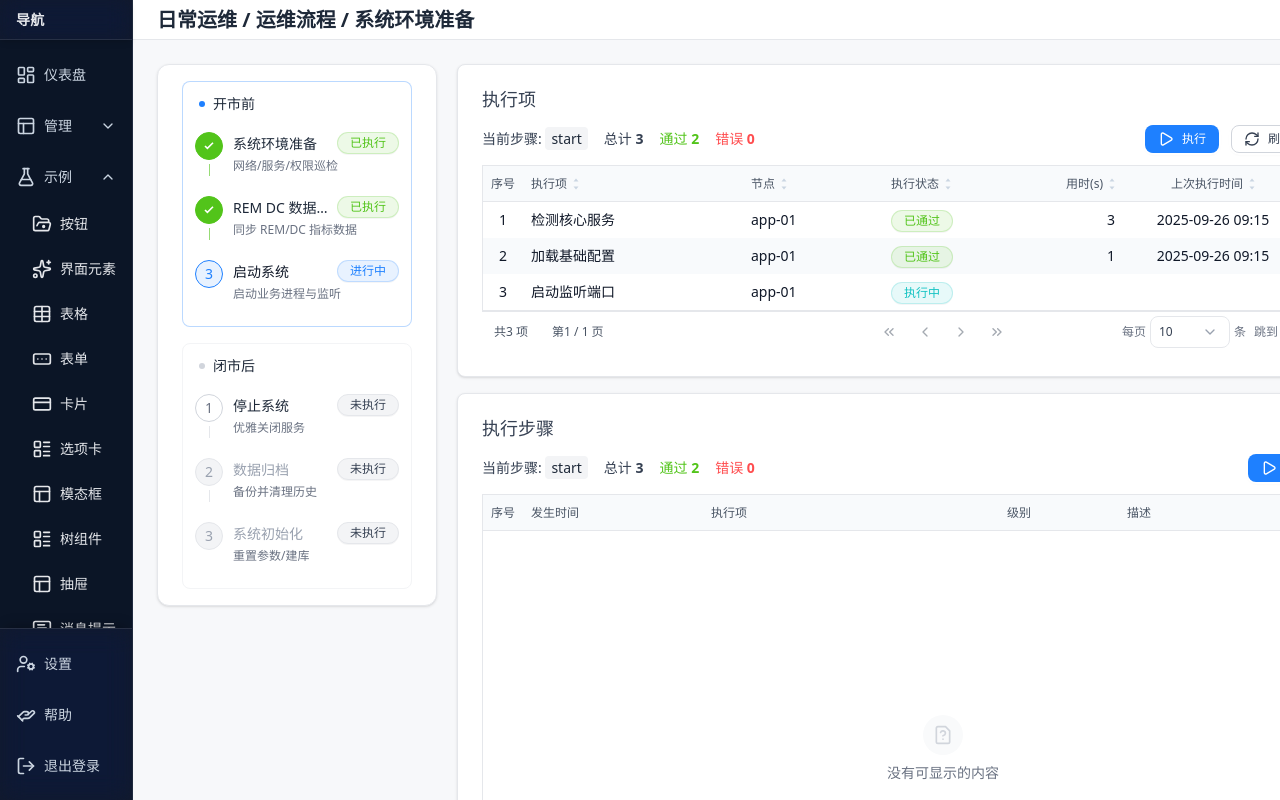
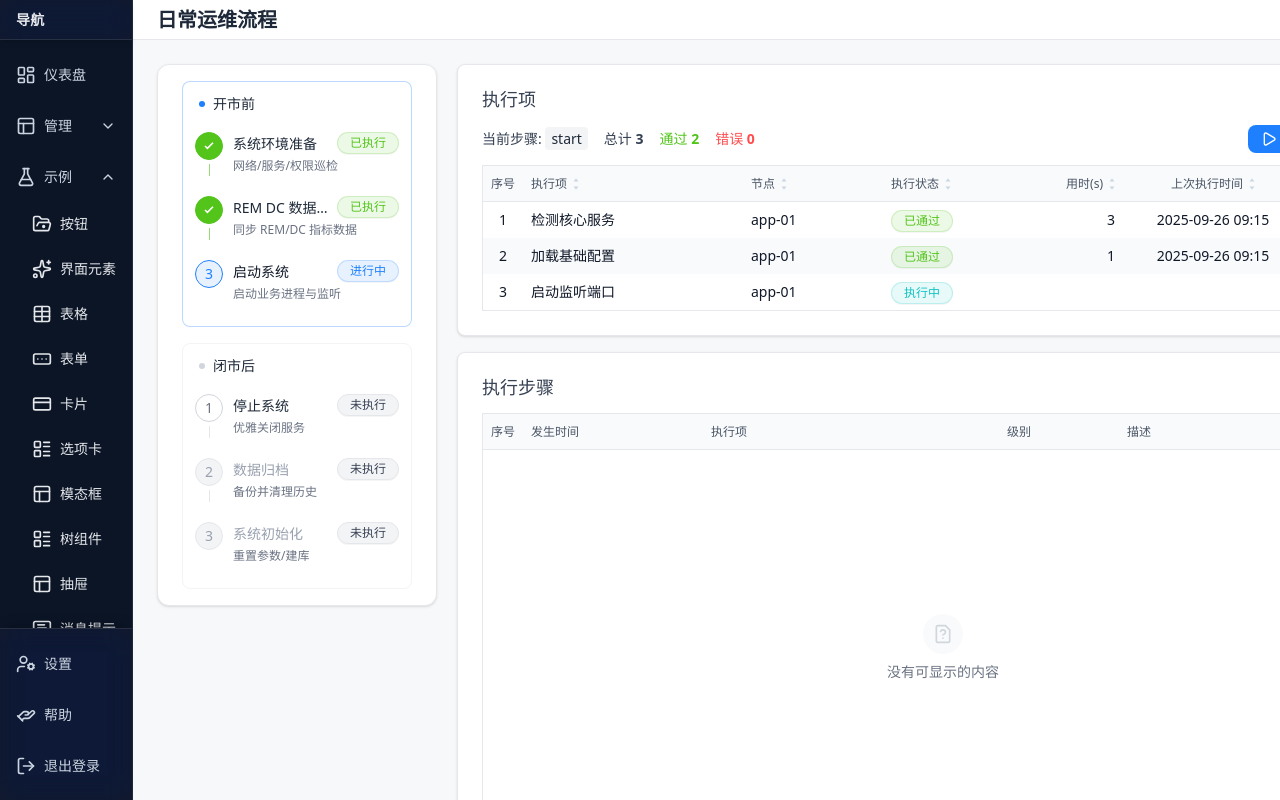
Before and after one commit to zhoumingxuan/sass-ui, a Next.js app: page /demo/runbook in a window 1280 px wide. Shown: the top 800 px of the page. Built offline with nearby package versions, Linux system fonts and the light colour scheme.

Commit message:
示例页面修改

```diff
--- a/src/app/demo/runbook/page.tsx
+++ b/src/app/demo/runbook/page.tsx
@@ -7,8 +7,8 @@ import StepsPanel, { StepGroup } from '@/components/StepsPanel';
 import GridTable, { GridColumn } from '@/components/GridTable';
 import Pill from '@/components/Pill';
 import { menuItems, footerItems } from '@/components/menuItems';
-import { Play, RefreshCw, FileQuestion } from 'lucide-react';
-import { useEffect, useMemo, useState } from 'react';
+import { Play, RefreshCw } from 'lucide-react';
+import { useMemo, useState } from 'react';
 
 type Task = {
   id: number;
@@ -57,10 +57,7 @@ export default function RunbookDemo() {
   ];
   // 默认从“开市前/启动系统”开始，可按需手动切换
   const [active, setActive] = useState<string>('start');
-  const [page, setPage] = useState(1);
-  const [pageSize, setPageSize] = useState(10);
-  const [serverMode, setServerMode] = useState(false);
-  const [loading, setLoading] = useState(false);
+
 
   const tasks: Task[] = [
     { id: 1, item: '检测核心服务', node: 'app-01', status: 'success', duration: 3, lastRun: '2025-09-26 09:15', stepKey: 'start' },
@@ -90,38 +87,12 @@ export default function RunbookDemo() {
     return columns.map((c) => (allowed.has(c.key as keyof Task) ? { ...c, sortable: true } : c));
   }, []);
 
-  const sortableFields: Array<keyof Task> = ['item', 'node', 'status', 'duration', 'lastRun'];
-  const handleSortChange = async (sorts: Array<{ key: GridColumn<Task>["key"]; direction: 'asc' | 'desc' }>) => {
-    if (!serverMode || sorts.length === 0) return;
-    setLoading(true);
-    const collator = typeof Intl !== 'undefined' ? new Intl.Collator('zh-CN', { numeric: true, sensitivity: 'base' }) : null;
-    const sorted = [...serverData].sort((a, b) => {
-      for (const s of sorts) {
-        const k = s.key as keyof Task;
-        if (!sortableFields.includes(k)) continue;
-        const av = (a as any)[k];
-        const bv = (b as any)[k];
-        if (av == null && bv == null) continue;
-        if (av == null) return s.direction === 'asc' ? -1 : 1;
-        if (bv == null) return s.direction === 'asc' ? 1 : -1;
-        if (typeof av === 'number' && typeof bv === 'number') { const r = av - bv; if (r !== 0) return s.direction === 'asc' ? r : -r; continue; }
-        const as = String(av); const bs = String(bv);
-        const r = collator ? collator.compare(as, bs) : as.localeCompare(bs);
-        if (r !== 0) return s.direction === 'asc' ? r : -r;
-      }
-      return 0;
-    });
-    await new Promise((r) => setTimeout(r, 200));
-    setServerData(sorted);
-    setLoading(false);
-  };
+
 
   const scopedBase = useMemo(() => tasks.filter((t) => t.stepKey === active), [active]);
-  const [serverData, setServerData] = useState<Task[]>(scopedBase);
-  useEffect(() => { setServerData(scopedBase); }, [scopedBase]);
-  const total = (serverMode ? serverData : scopedBase).length;
-  const pass = (serverMode ? serverData : scopedBase).filter((t) => t.status === 'success').length;
-  const fail = (serverMode ? serverData : scopedBase).filter((t) => t.status === 'error').length;
+  const total = scopedBase.length;
+  const pass = scopedBase.filter((t) => t.status === 'success').length;
+  const fail = scopedBase.filter((t) => t.status === 'error').length;
   const StatsBar = (
     <div className="flex flex-wrap items-center gap-4 text-sm text-gray-700">
       <div>当前步骤: <span className="px-1.5 py-0.5 rounded bg-gray-100 text-gray-800">{active}</span></div>
@@ -135,7 +106,7 @@ export default function RunbookDemo() {
     <Layout
       menuItems={menuItems}
       footerItems={footerItems}
-      header={<div className="text-xl font-semibold text-gray-800">日常运维 / 运维流程 / 系统环境准备</div>}
+      header={<div className="text-xl font-semibold text-gray-800">日常运维流程</div>}
     >
       <div className="grid grid-cols-[280px_1fr] gap-5 items-start">
         <StepsPanel
@@ -147,35 +118,6 @@ export default function RunbookDemo() {
 
         <div className="space-y-4">
           <Card title="执行项">
-            <div className="flex items-center justify-between mb-3">
-              {StatsBar}
-              <div className="flex items-center gap-3">
-                <Button icon={<Play className="h-4 w-4" />} size="small">执行</Button>
-                <Button variant="default" icon={<RefreshCw className="h-4 w-4" />} size="small">刷新</Button>
-                <label className="flex items-center gap-1 text-sm text-gray-600">
-                  <input type="checkbox" checked={serverMode} onChange={(e) => setServerMode(e.target.checked)} />
-                  服务端排序
-                </label>
-              </div>
-            </div>
-            <GridTable
-              columns={columnsWithSort}
-              data={serverMode ? serverData : scopedBase}
-              page={page}
-              pageSize={pageSize}
-              total={total}
-              onPageChange={setPage}
-              onPageSizeChange={setPageSize}
-              loading={serverMode ? loading : false}
-              onSortChange={handleSortChange}
-              serverSideSort={serverMode}
-              zebra
-              showIndex
-              rowKey={(r) => r.id}
-            />
-          </Card>
-
-          <Card title="执行步骤" className='h-[600px]'>
             <div className="flex items-center justify-between mb-3 shrink-0">
               {StatsBar}
               <div className="flex items-center gap-2">
@@ -184,6 +126,16 @@ export default function RunbookDemo() {
               </div>
             </div>
             <GridTable
+              columns={columnsWithSort}
+              data={scopedBase}
+              zebra
+              showIndex
+              rowKey={(r) => r.id}
+            />
+          </Card>
+
+          <Card title="执行步骤" className='h-[520px]'>
+            <GridTable
               columns={[
                 { key: 'ts', title: '发生时间', width: 180 },
                 { key: 'item', title: '执行项'},
@@ -191,10 +143,7 @@ export default function RunbookDemo() {
                 { key: 'desc', title: '描述' },
               ]}
               data={[]}
-              page={1}
               className="flex-1 min-h-0"
-              pageSize={10}
-              onPageChange={() => {}}
               showIndex
             />
           </Card>
```
